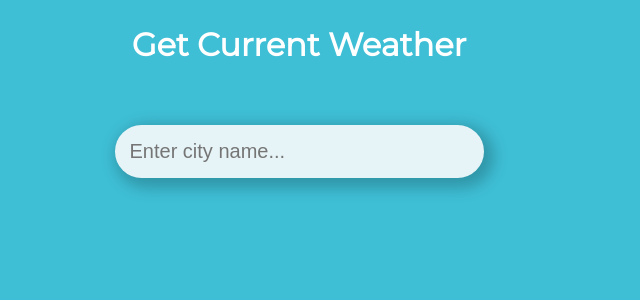
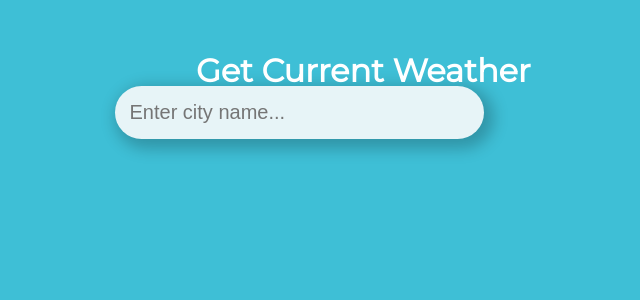
Before and after one commit to TyEverton/React-Weather-App, a React (Create React App) app: page / in a window 1280 px wide. Shown: the top 300 px of the page, without its empty margins (341-981 px from the left). Built offline with nearby package versions, Linux system fonts and the light colour scheme.

Commit message:
fixed header position

```diff
--- a/package.json
+++ b/package.json
@@ -19,7 +19,7 @@
     "web-vitals": "^1.0.1"
   },
   "scripts": {
-    "start": "node server.js",
+    "start": "react-scripts start",
     "test": "react-scripts test"
   },
   "eslintConfig": {
--- a/src/index.css
+++ b/src/index.css
@@ -1,6 +1,9 @@
 .header {
   text-align: center;
   color: white;
+  position: absolute;
+  margin-left: 40%;
+  margin-top: 2%;
 }
 
 * {
```
